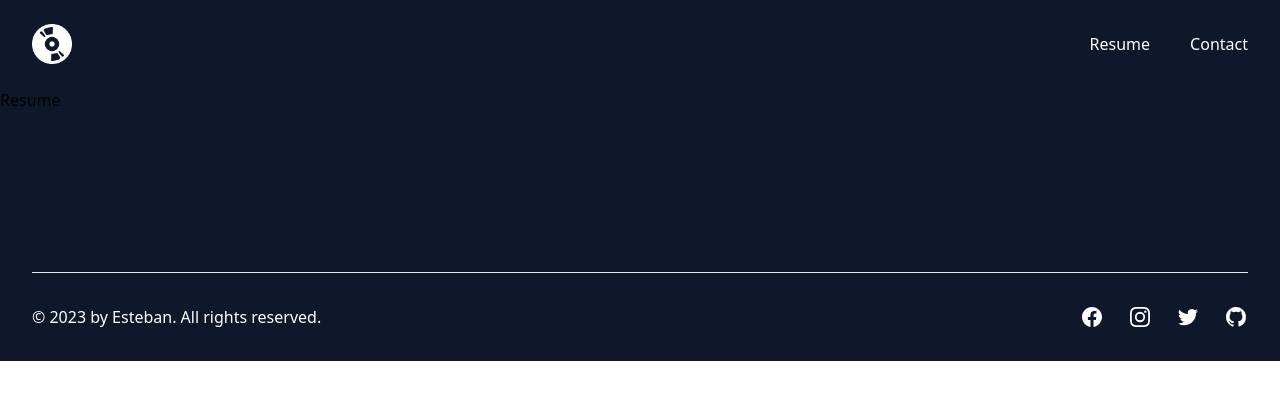
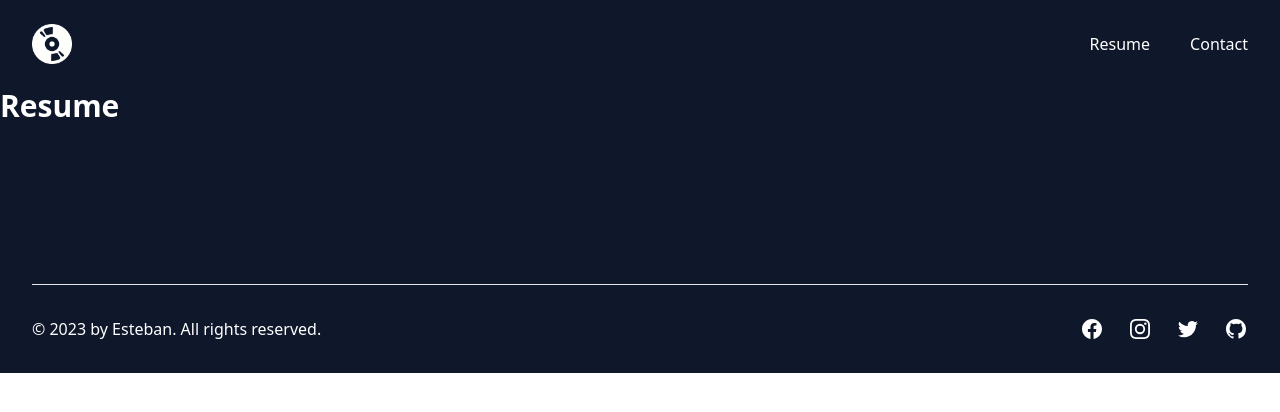
Before and after one commit to estebansalguero/esteban, a Next.js app: page /resume in a window 1280 px wide. Shown: the top 412 px of the page. Built offline with nearby package versions, Linux system fonts and the light colour scheme.

Commit message:
Feat: changes

```diff
--- a/pages/contact.tsx
+++ b/pages/contact.tsx
@@ -58,26 +58,7 @@
   return (
     <div className="bg-esteban_blue">
       <Header />
-      {/*
-      <div className="mx-auto max-w-7xl py-24 px-6 sm:py-32 lg:px-8">
-        <h2 className="text-3xl font-bold tracking-tight text-white">
-          My contact information
-        </h2>
-        <div className="mt-10 grid grid-cols-1 gap-10 sm:grid-cols-2 lg:grid-cols-4">
-          {contactInformation.social.map((item) => (
-            <a
-              key={item.name}
-              href={item.href}
-              target="_blank"
-              className="text-white hover:text-gray-50"
-            >
-              <span className="sr-only">{item.name}</span>
-              <item.icon className="h-6 w-6" aria-hidden="true" />
-            </a>
-          ))}
-        </div>
-      </div> */}
-
+      <h1 className="text-3xl font-bold text-white">Contact</h1>
       <Footer />
     </div>
   );
--- a/pages/resume.tsx
+++ b/pages/resume.tsx
@@ -5,7 +5,7 @@
   return (
     <div className="bg-esteban_blue">
       <Header />
-      <h1>Resume</h1>
+      <h1 className="text-3xl font-bold text-white">Resume</h1>
       <Footer />
     </div>
   );
```
